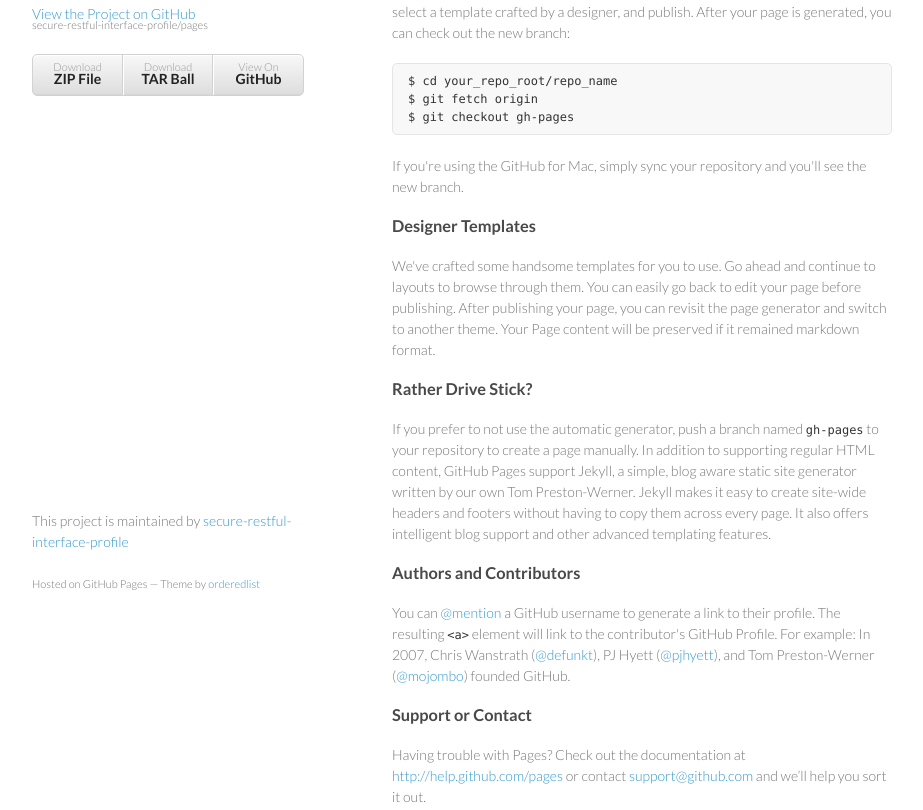
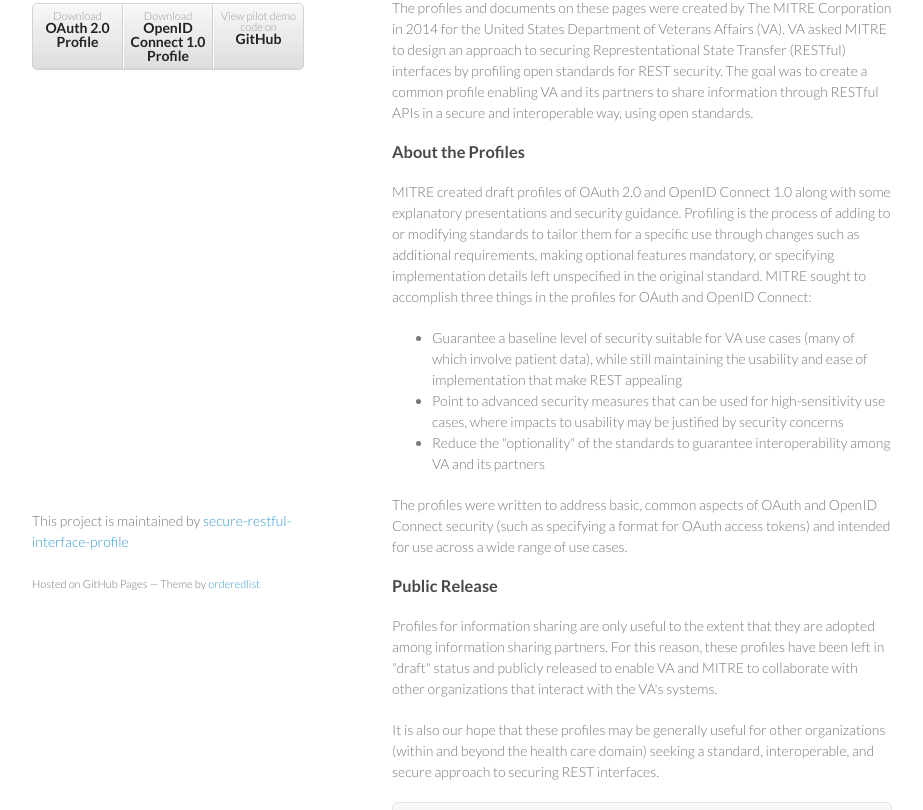
Before and after one commit to secure-restful-interface-profile/pages, a plain HTML site: page index.html in a window 1280 px wide. Shown: the part 137-947 px from the top of the page, without its empty margins (178-1101 px from the left). Drawn offline with Linux system fonts and the light colour scheme.

Commit message:
First draft content

```diff
--- a/index.html
+++ b/index.html
@@ -17,21 +17,35 @@
       <header>
         <h1>Secure RESTful Interface Profile</h1>
         <p></p>
-
-        <p class="view"><a href="https://github.com/secure-restful-interface-profile/pages">View the Project on GitHub <small>secure-restful-interface-profile/pages</small></a></p>
-
-
         <ul>
-          <li><a href="https://github.com/secure-restful-interface-profile/pages/zipball/master">Download <strong>ZIP File</strong></a></li>
-          <li><a href="https://github.com/secure-restful-interface-profile/pages/tarball/master">Download <strong>TAR Ball</strong></a></li>
-          <li><a href="https://github.com/secure-restful-interface-profile/pages">View On <strong>GitHub</strong></a></li>
+          <li><a href="docs/profiles/Secure RESTful Interface Profiles for OAuth 2 v1.3.docx">Download <strong>OAuth 2.0 Profile</strong></a></li>
+          <li><a href="docs/profiles/Secure RESTful Interface Profiles for OpenID Connect v1.3.docx">Download <strong>OpenID Connect 1.0 Profile</strong></a></li>
+          <li><a href="https://github.com/secure-restful-interface-profile">View pilot demo code on <strong>GitHub</strong></a></li>
         </ul>
       </header>
       <section>
+<h3>This page is under construction</h3>
         <h3>
-<a name="welcome-to-github-pages" class="anchor" href="#welcome-to-github-pages"><span class="octicon octicon-link"></span></a>Welcome to GitHub Pages.</h3>
+<a name="about-this-project" class="anchor" href="#about-this-project"><span class="octicon octicon-link"></span></a>About This Project</h3>
 
-<p>This automatic page generator is the easiest way to create beautiful pages for all of your projects. Author your page content here using GitHub Flavored Markdown, select a template crafted by a designer, and publish. After your page is generated, you can check out the new branch:</p>
+<p>The profiles and documents on these pages were created by The MITRE Corporation in 2014 for the United States Department of Veterans Affairs (VA).  VA asked MITRE to design an approach to securing Represtentational State Transfer (RESTful) interfaces by profiling open standards for REST security.  The goal was to create a common profile enabling VA and its partners to share information through RESTful APIs in a secure and interoperable way, using open standards.</p>
+
+<h3><a name="about-the-profiles" class="anchor" href="#about-the-profiles"><span class="octicon octicon-link"></span></a>About the Profiles</h3>
+<p>MITRE created draft profiles of OAuth 2.0 and OpenID Connect 1.0 along with some explanatory presentations and security guidance.  Profiling is the process of adding to or modifying standards to tailor them for a specific use through changes such as additional requirements, making optional features mandatory, or specifying implementation details left unspecified in the original standard.  MITRE sought to accomplish three things in the profiles for OAuth and OpenID Connect:</p>
+<ul>
+<li>Guarantee a baseline level of security suitable for VA use cases (many of which involve patient data), while still maintaining the usability and ease of implementation that make REST appealing</li>
+<li>Point to advanced security measures that can be used for high-sensitivity use cases, where impacts to usability may be justified by security concerns</li>
+<li>Reduce the "optionality" of the standards to guarantee interoperability among VA and its partners</li>
+</ul>
+
+<p>The profiles were written to address basic, common aspects of OAuth and OpenID Connect security (such as specifying a format for OAuth access tokens) and intended for use across a wide range of use cases.</p>
+
+
+<h3><a name="public-release" class="anchor" href="#public-release"><span class="octicon octicon-link"></span></a>Public Release</h3>
+
+<p>Profiles for information sharing are only useful to the extent that they are adopted among information sharing partners.  For this reason, these profiles have been left in "draft" status and publicly released to enable VA and MITRE to collaborate with other organizations that interact with the VA's systems.</p>
+
+<p>It is also our hope that these profiles may be generally useful for other organizations (within and beyond the health care domain) seeking a standard, interoperable, and secure approach to securing REST interfaces.</p>
 
 <pre><code>$ cd your_repo_root/repo_name
 $ git fetch origin
--- a/stylesheets/styles.css
+++ b/stylesheets/styles.css
@@ -103,7 +103,7 @@ header {
 
 header ul {
   list-style:none;
-  height:40px;
+  height:65px;
 
   padding:0;
 
@@ -125,7 +125,7 @@ header li {
   width:89px;
   float:left;
   border-right:1px solid #d2d2d2;
-  height:40px;
+  height:65px;
 }
 
 header ul a {
```
Also changed, not shown: 6 other files.
